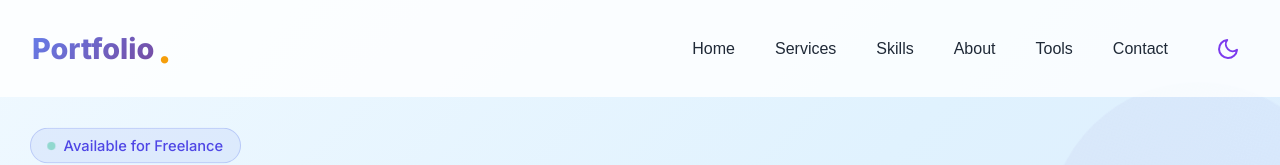
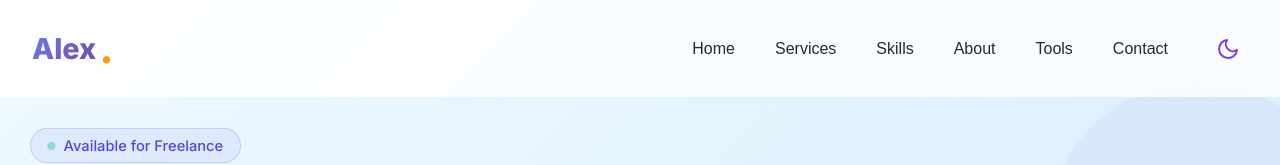
Before and after one commit to alekistar/my-portfolio, a React (Vite) app: page / in a window 1280 px wide. Shown: the top 165 px of the page. Built offline with nearby package versions, Linux system fonts and the light colour scheme; the HTML template or start-up script is replaced by a standard one.

Commit message:
feat: update navbar logo to Alex and add Go, Rust, Tauri to tech stack

```diff
--- a/src/components/Navbar.jsx
+++ b/src/components/Navbar.jsx
@@ -40,7 +40,7 @@ const Navbar = () => {
           whileHover={{ scale: 1.05 }}
           whileTap={{ scale: 0.95 }}
         >
-          <span className="logo-text">Portfolio</span>
+          <span className="logo-text">Alex</span>
           <span className="logo-dot">.</span>
         </motion.div>
 
--- a/src/components/Tools.jsx
+++ b/src/components/Tools.jsx
@@ -1,5 +1,5 @@
 import { motion } from 'framer-motion';
-import { SiJavascript, SiHtml5, SiCss3, SiTailwindcss, SiReact, SiNodedotjs, SiGithub, SiVercel, SiMongodb, SiPostgresql, SiPython, SiFigma } from 'react-icons/si';
+import { SiJavascript, SiHtml5, SiCss3, SiTailwindcss, SiReact, SiNodedotjs, SiGithub, SiVercel, SiMongodb, SiPostgresql, SiPython, SiFigma, SiGo, SiRust, SiTauri } from 'react-icons/si';
 import { useTheme } from '../context/ThemeContext';
 import './Tools.css';
 
@@ -14,7 +14,8 @@ const Tools = () => {
         { name: 'HTML5', icon: <SiHtml5 />, color: '#e34f26' },
         { name: 'CSS3', icon: <SiCss3 />, color: '#1572b6' },
         { name: 'Tailwind', icon: <SiTailwindcss />, color: '#06b6d4' },
-        { name: 'React', icon: <SiReact />, color: '#61dafb' }
+        { name: 'React', icon: <SiReact />, color: '#61dafb' },
+        { name: 'Tauri', icon: <SiTauri />, color: '#ffc131' }
       ]
     },
     {
@@ -22,6 +23,8 @@ const Tools = () => {
       tools: [
         { name: 'Node.js', icon: <SiNodedotjs />, color: '#339933' },
         { name: 'Python', icon: <SiPython />, color: '#3776ab' },
+        { name: 'Go', icon: <SiGo />, color: '#00add8' },
+        { name: 'Rust', icon: <SiRust />, color: '#ce422b' },
         { name: 'MongoDB', icon: <SiMongodb />, color: '#47a248' },
         { name: 'PostgreSQL', icon: <SiPostgresql />, color: '#4169e1' }
       ]
```
